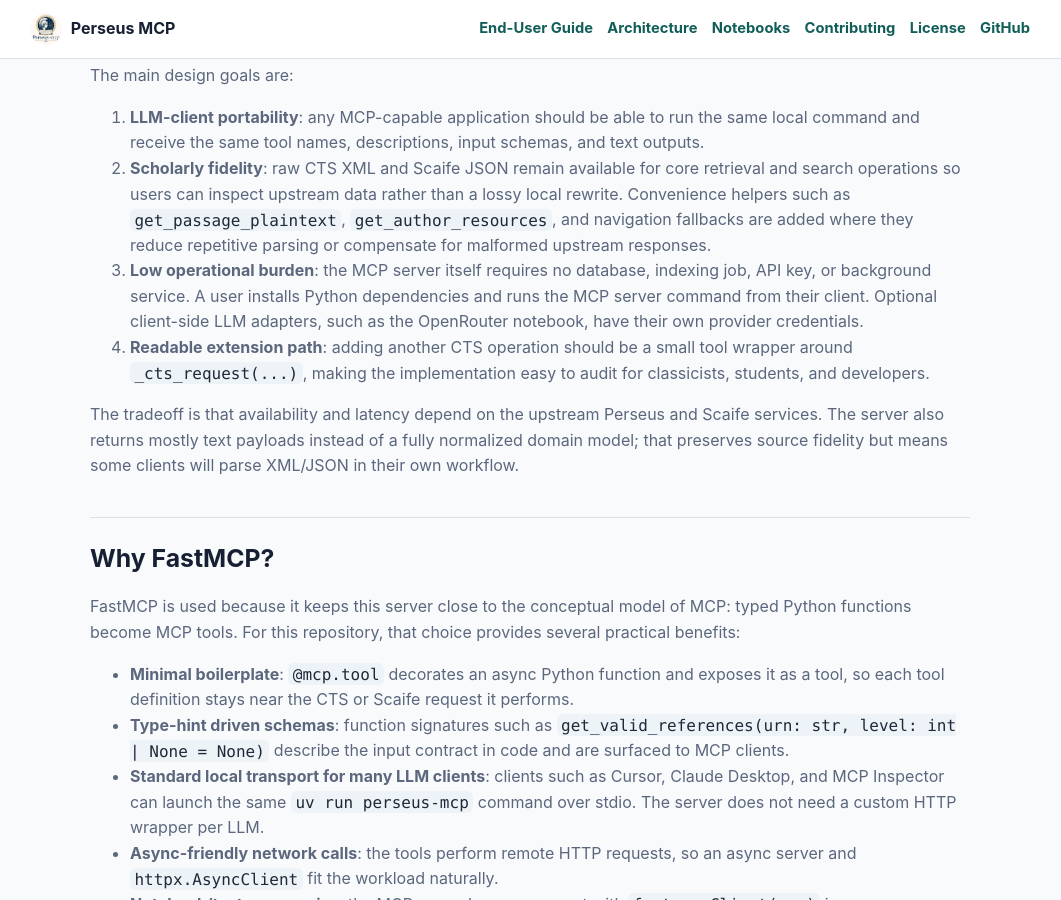
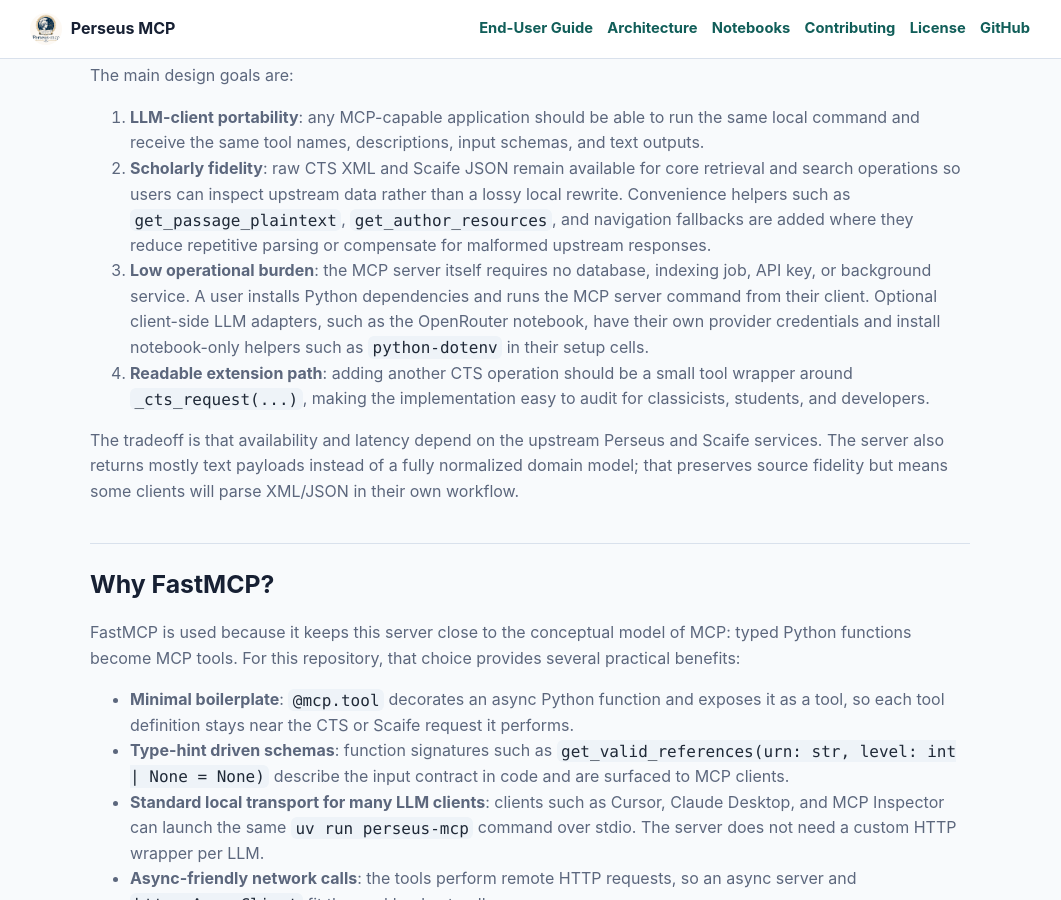
Before and after one commit to tonyjurg/Perseus-mcp, a Jekyll site: the page built from docs/architecture.md, in a window 1280 px wide and 900 px high, scrolled down 754 px. Shown: the whole window, without its empty margins (110-1171 px from the left). Built offline with Jekyll 4.4.1, drawn with Linux system fonts in a browser that asks for light colours.

Commit message:
Document notebook-only dotenv usage

```diff
--- a/docs/architecture.md
+++ b/docs/architecture.md
@@ -43,7 +43,8 @@
    indexing job, API key, or background service. A user installs Python
    dependencies and runs the MCP server command from their client. Optional
    client-side LLM adapters, such as the OpenRouter notebook, have their own
-   provider credentials.
+   provider credentials and install notebook-only helpers such as
+   `python-dotenv` in their setup cells.
 4. **Readable extension path**: adding another CTS operation should be a small
    tool wrapper around `_cts_request(...)`, making the implementation easy to
    audit for classicists, students, and developers.
```
Also changed, not shown: README.md.
